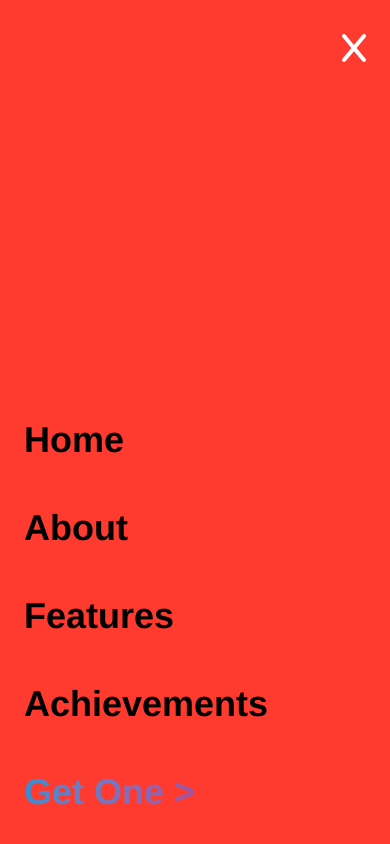
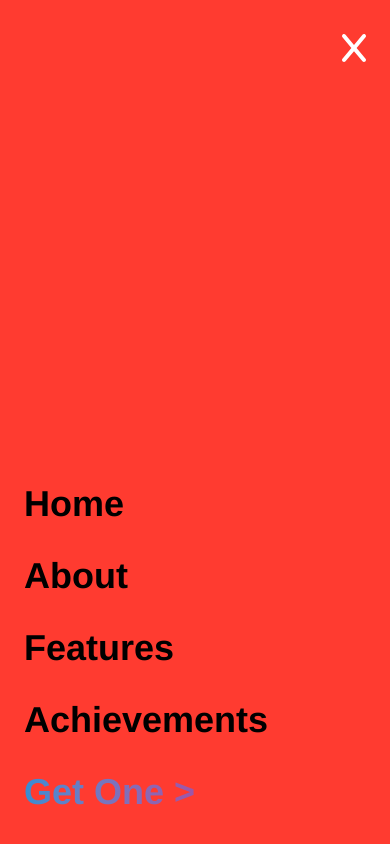
Before and after one commit to ganeshbelote/MediFor7_Task, a React (Vite) app: page / in a window 390 px wide. Both pictures are taken after a click on the button 336 px from the left and 52 px from the top of the page. Built offline with nearby package versions, Linux system fonts and the light colour scheme.

Commit message:
fix bug of fit

```diff
--- a/src/components/NavOptionPage.jsx
+++ b/src/components/NavOptionPage.jsx
@@ -58,7 +58,7 @@ const NavOptionPage = ({
         </button>
       </div>
       <div className='nav-options flex flex-col items-start justify-between'>
-        <ul className='md:text-7xl text-4xl md:font-semibold font-bold flex flex-col md:gap-5 gap-12'>
+        <ul className='md:text-7xl text-4xl md:font-semibold font-bold flex flex-col md:gap-5 gap-8'>
           <li className='hover:text-white transition-all ease-in-out duration-300'>
             Home
           </li>
```
